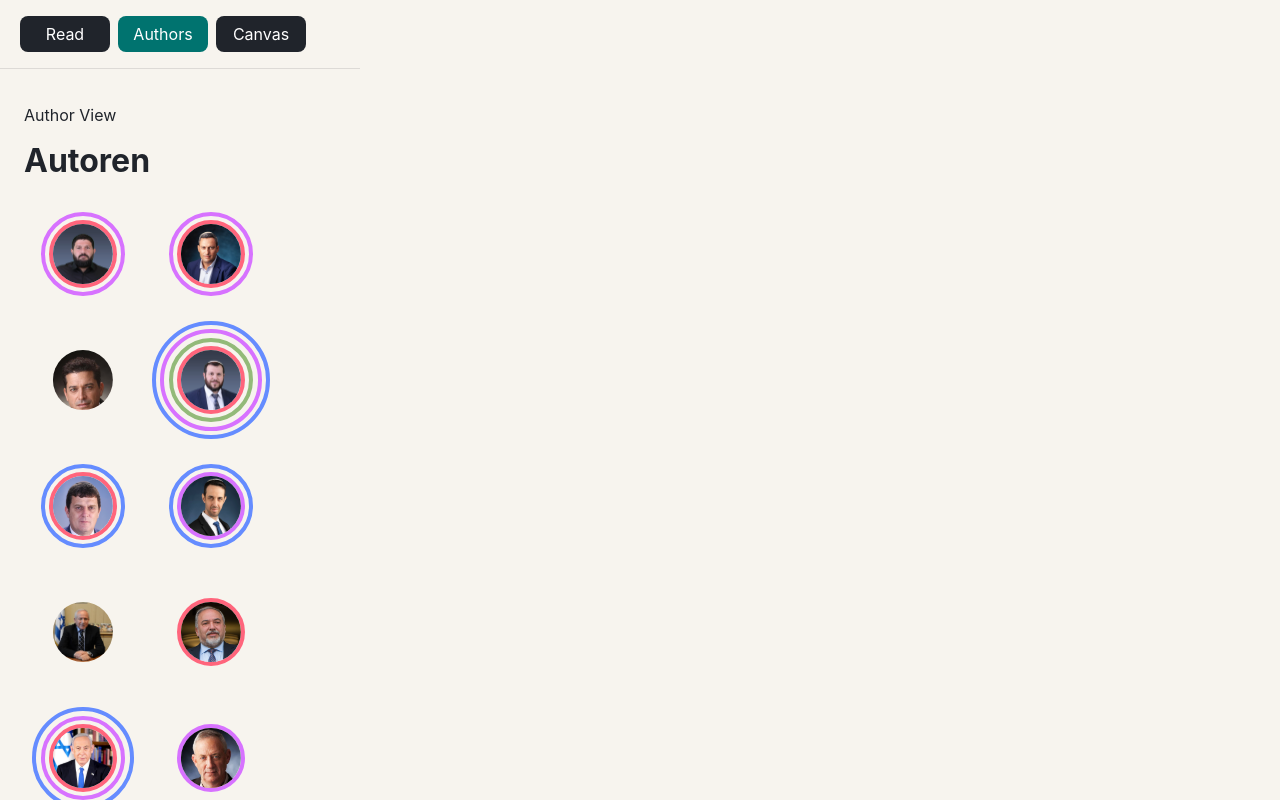
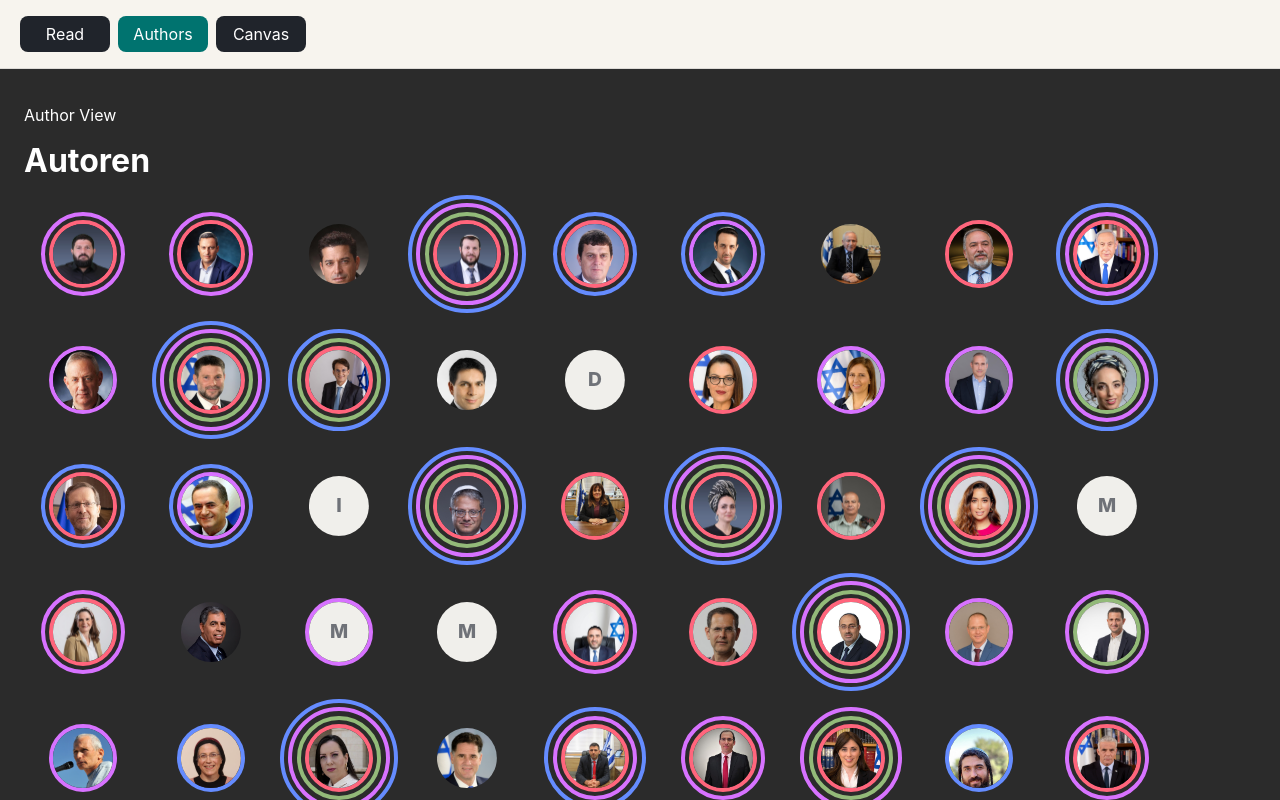
Before and after one commit to eligi9/intend, a Vue app: page / in a window 1280 px wide. Both pictures are taken after a click on the button "Authors". Shown: the top 800 px of the page. Built offline with nearby package versions, Linux system fonts and the light colour scheme.

Commit message:
Set Authors view to full width and add initial styling

```diff
--- a/src/App.vue
+++ b/src/App.vue
@@ -11,7 +11,7 @@ const activeView = ref<'canvas' | 'read' | 'authors'>('read')
 <template>
   <main class="app-shell">
     <ControlPanel v-if="activeView === 'canvas'" />
-    <section class="workspace" :class="{ 'workspace--full': activeView === 'read' }">
+    <section class="workspace" :class="{ 'workspace--full': activeView === 'read' || activeView === 'authors' }">
       <nav class="view-switch" aria-label="Ansicht wechseln">
         <button type="button" :class="{ active: activeView === 'read' }" @click="activeView = 'read'">
           Read
--- a/src/styles.css
+++ b/src/styles.css
@@ -17,6 +17,7 @@ body {
   margin: 0;
   min-width: 320px;
   min-height: 100vh;
+  min-width: 100vw;
 }
 
 button,
--- a/src/views/authors/AuthorView.css
+++ b/src/views/authors/AuthorView.css
@@ -4,6 +4,9 @@
   gap: 18px;
   padding: 20px 24px;
   overflow: auto;
+  width: 100%;
+  background-color: #2b2b2b;
+  color: white;
 }
 
 .author-view__header {
```
